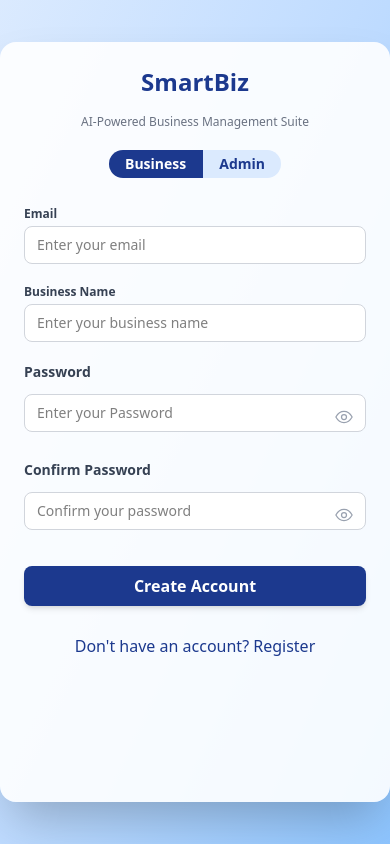
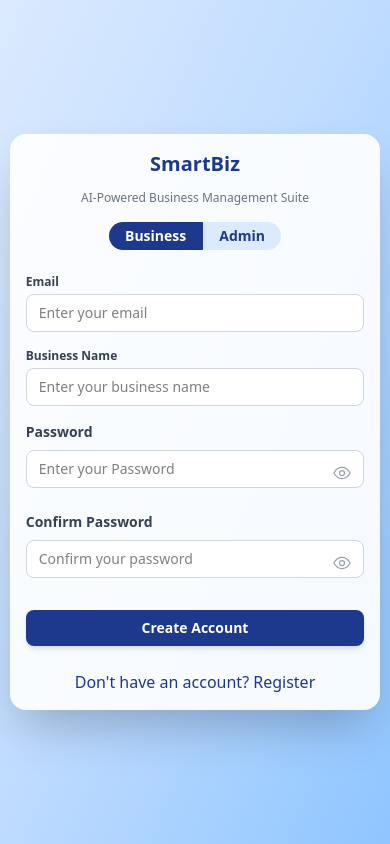
Before and after one commit to binojmadhuranga/smartbiz-web, a React (Vite) app: page /register in a window 390 px wide. Built offline with nearby package versions, Linux system fonts and the light colour scheme.

Commit message:
Enhance Login and Register components with improved responsive design and UI adjustments

```diff
--- a/src/pages/login/Login.jsx
+++ b/src/pages/login/Login.jsx
@@ -26,8 +26,8 @@ const Login = () => {
 
     return (
         <div className="flex items-center justify-center min-h-screen bg-gradient-to-br from-blue-100 via-blue-200 to-blue-300">
-            <form onSubmit={handleSubmit} className="bg-white/90 p-12 rounded-2xl shadow-2xl w-full max-w-xl flex flex-col gap-4">
-                <h2 className="text-3xl font-extrabold mb-4 text-center text-blue-900 tracking-tight"> SmartBiz</h2>
+            <form onSubmit={handleSubmit} className="bg-white/90 p-6 md:p-10 lg:p-12 rounded-2xl shadow-2xl w-full max-w-md md:max-w-lg lg:max-w-xl flex flex-col gap-4">
+                <h2 className="text-2xl md:text-3xl font-extrabold mb-4 text-center text-blue-900 tracking-tight"> SmartBiz</h2>
                 <p className="text-center text-gray-500 mb-2">Welcome back! Please login to your account.</p>
                 {error && (
                     <div className="mb-2 px-4 py-2 rounded text-center bg-red-100 text-red-700 border border-red-300 animate-fade-in">
@@ -54,7 +54,7 @@ const Login = () => {
                 />
                 <button
                     type="submit"
-                    className="w-full bg-blue-900 text-white py-3 rounded-lg font-semibold text-lg hover:bg-blue-800 transition-colors shadow-md"
+                    className="w-full bg-blue-900 text-white py-2 md:py-3 rounded-lg font-semibold text-base md:text-lg hover:bg-blue-800 transition-colors shadow-md"
                 >
                     Login
                 </button>
--- a/src/pages/register/register.jsx
+++ b/src/pages/register/register.jsx
@@ -38,8 +38,10 @@ const Register = () => {
 
     return (
     <div className="flex items-center justify-center h-screen overflow-hidden bg-gradient-to-br from-blue-100 via-blue-200 to-blue-300">
-        <form onSubmit={handleSubmit} className="bg-white/90 p-6 rounded-2xl shadow-2xl w-full max-w-md flex flex-col gap-3" style={{ height: '90vh' }}>
-                <h1 className="text-2xl font-extrabold text-center mb-1 text-blue-900">SmartBiz</h1>
+    <form onSubmit={handleSubmit} className="bg-white/90 p-4 md:p-6 lg:p-8 rounded-2xl shadow-2xl
+           w-[95vw] sm:w-[85vw] md:max-w-md lg:max-w-lg flex flex-col gap-2 md:gap-3"
+>
+                <h1 className="text-xl md:text-2xl font-extrabold text-center mb-1 text-blue-900">SmartBiz</h1>
                 <p className="text-center text-gray-500 mb-2 text-xs">AI-Powered Business Management Suite</p>
                 {message && (
                     <div className={`mb-1 px-2 py-1 rounded text-center border animate-fade-in text-xs ${messageType === "success" ? "bg-green-100 text-green-700 border-green-300" : "bg-red-100 text-red-700 border-red-300"}`}>
@@ -107,7 +109,7 @@ const Register = () => {
                 </div>
                 <button
                     type="submit"
-                    className="w-full bg-blue-900 text-white py-2 rounded-lg font-semibold text-base hover:bg-blue-800 transition-colors shadow-md mt-2"
+                    className="w-full bg-blue-900 text-white py-2 md:py-3 rounded-lg font-semibold text-sm md:text-base hover:bg-blue-800 transition-colors shadow-md mt-2"
                 >
                     Create Account
                 </button>
```
